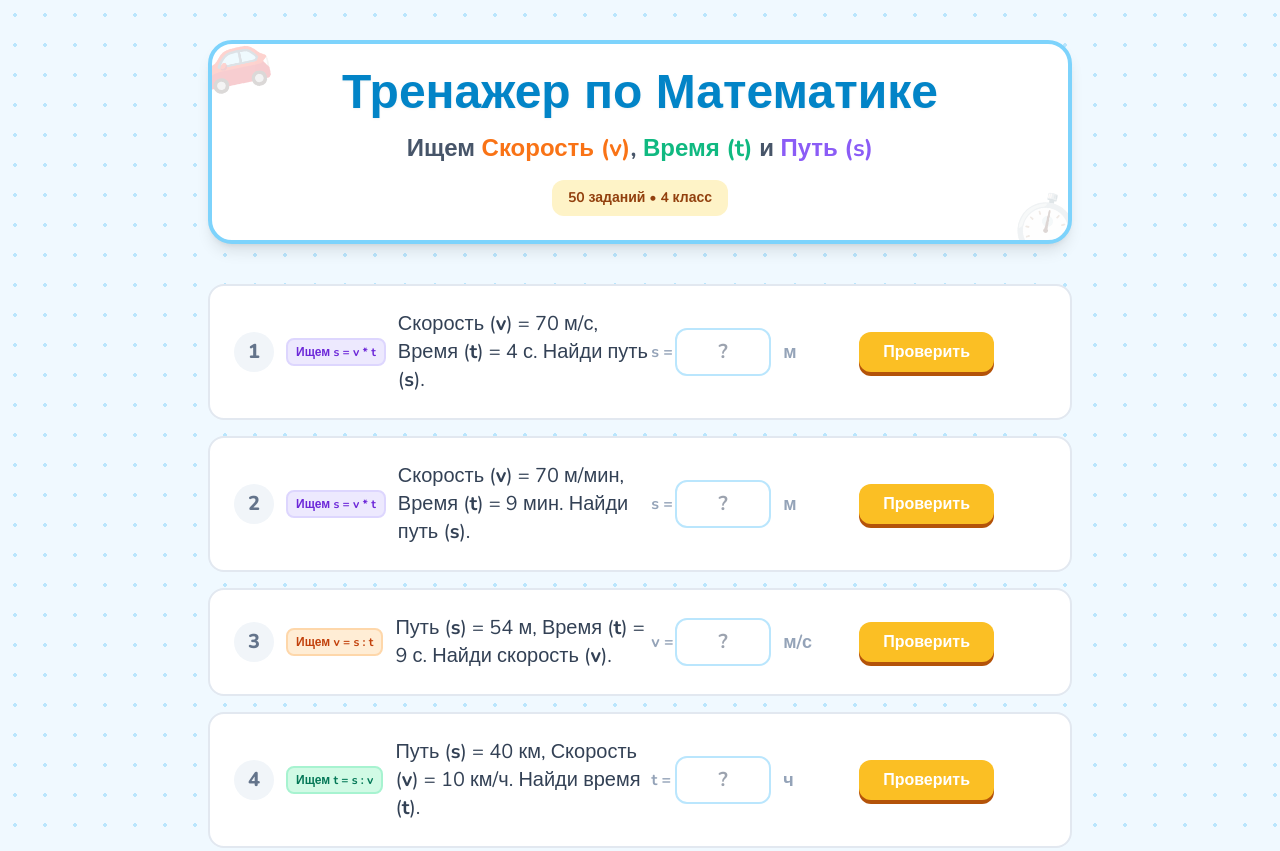
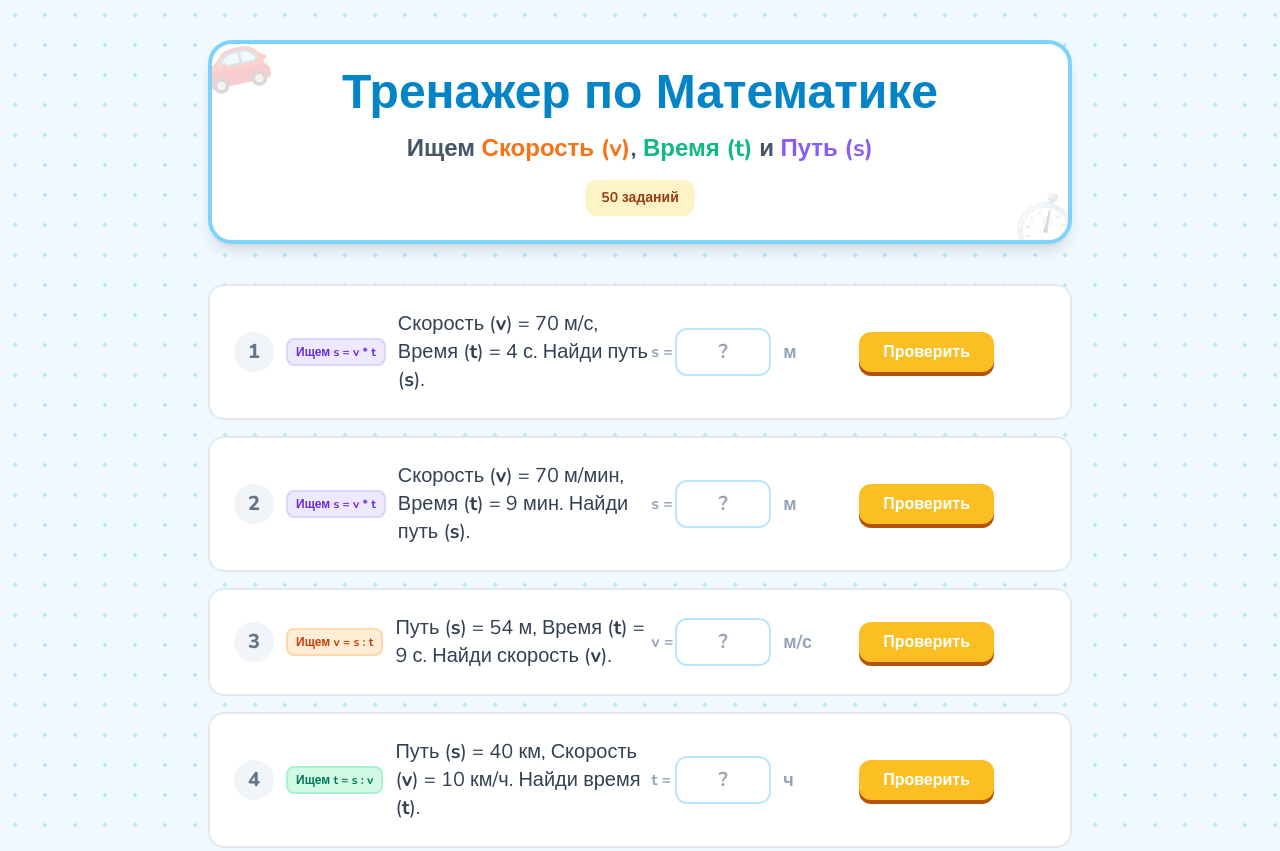
Before and after one commit to IgorSkurtu/test_website, a plain HTML site: page index12.html in a window 1280 px wide. Shown: the top 851 px of the page. Drawn offline with nearby package versions, Linux system fonts and the light colour scheme.

Commit message:
Update index12.html

```diff
--- a/index12.html
+++ b/index12.html
@@ -54,7 +54,7 @@
                 Ищем <span class="text-orange-500">Скорость (v)</span>, <span class="text-emerald-500">Время (t)</span> и <span class="text-violet-500">Путь (s)</span>
             </p>
             <div class="mt-4 inline-block bg-amber-100 text-amber-800 px-4 py-2 rounded-xl font-bold text-sm">
-                50 заданий • 4 класс
+                50 заданий
             </div>
         </header>
 
```
